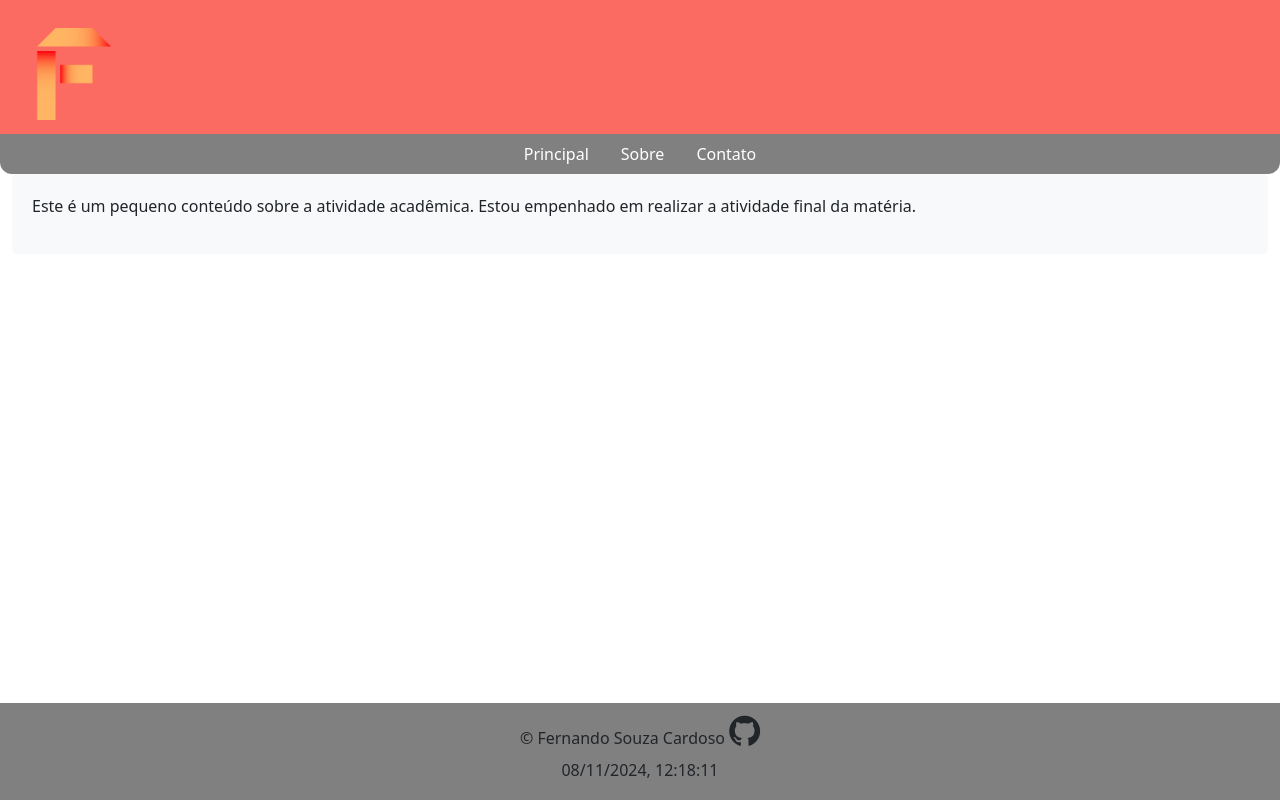
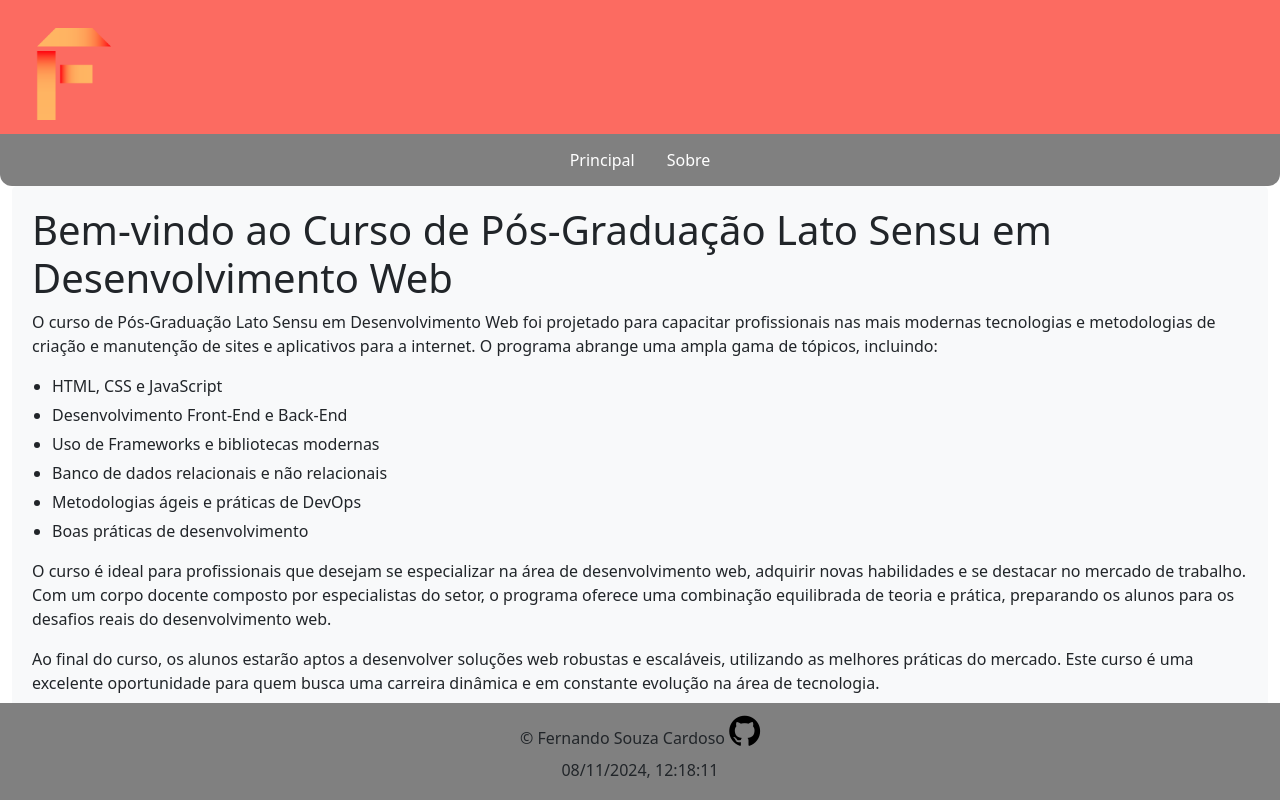
Before and after one commit to souzanandodev/projectperfil, a plain HTML site: page index.html in a window 1280 px wide. Drawn offline with nearby package versions, Linux system fonts and the light colour scheme.

Commit message:
Update Index, Sobre and Estilo

```diff
--- a/css/estilo.css
+++ b/css/estilo.css
@@ -16,10 +16,7 @@ nav {
     margin: 0;
     width: 100%;
 }
-nav .nav-link {
-    color: white !important;
-}
-ul {
+ul.nav {
     list-style-type: none;
     margin: 0;
     padding: 0;
@@ -27,18 +24,26 @@ ul {
     background-color: gray;
     border-radius: 0 0 12px 12px;
 }
-li {
+ul.custom-list {
+    list-style-type: disc;
+    margin-left: 20px;
+    padding-left: 0;
+}
+li.nav-item {
     float: left;
 }
-li a {
+li a.nav-link {
     display: block;
     color: white;
     text-align: center;
     padding: 14px 16px;
     text-decoration: none;
 }
-li a:hover {
+li a.nav-link:hover {
     background-color: #111;
+}
+li.custom-list-item {
+    margin: 5px 0;
 }
 .custom-section {
     padding: 20px;
--- a/index.html
+++ b/index.html
@@ -22,20 +22,37 @@
             <li class="nav-item">
                 <a class="nav-link" href="sobre.html">Sobre</a>
             </li>
-            <li class="nav-item">
-                <a class="nav-link" href="#contato">Contato</a>
-            </li>
         </ul>
     </nav>
     <div class="container-fluid">
         <main>
             <section class="custom-section">
-                <p>Este é um pequeno conteúdo sobre a atividade acadêmica. Estou empenhado em realizar a atividade final da matéria.</p>
+                <h1>Bem-vindo ao Curso de Pós-Graduação Lato Sensu em Desenvolvimento Web</h1>
+                <p>
+                    O curso de Pós-Graduação Lato Sensu em Desenvolvimento Web foi projetado para capacitar profissionais nas mais modernas tecnologias e metodologias de criação e manutenção de sites e aplicativos para a internet. O programa abrange uma ampla gama de tópicos, incluindo:
+                </p>
+                <ul class="custom-list">
+                    <li class="custom-list-item">HTML, CSS e JavaScript</li>
+                    <li class="custom-list-item">Desenvolvimento Front-End e Back-End</li>
+                    <li class="custom-list-item">Uso de Frameworks e bibliotecas modernas</li>
+                    <li class="custom-list-item">Banco de dados relacionais e não relacionais</li>
+                    <li class="custom-list-item">Metodologias ágeis e práticas de DevOps</li>
+                    <li class="custom-list-item">Boas práticas de desenvolvimento</li>
+                </ul>
+                <p>
+                    O curso é ideal para profissionais que desejam se especializar na área de desenvolvimento web, adquirir novas habilidades e se destacar no mercado de trabalho. Com um corpo docente composto por especialistas do setor, o programa oferece uma combinação equilibrada de teoria e prática, preparando os alunos para os desafios reais do desenvolvimento web.
+                </p>
+                <p>
+                    Ao final do curso, os alunos estarão aptos a desenvolver soluções web robustas e escaláveis, utilizando as melhores práticas do mercado. Este curso é uma excelente oportunidade para quem busca uma carreira dinâmica e em constante evolução na área de tecnologia.
+                </p>
             </section>
         </main>
     </div>
     <footer class="text-center mt-4">
-        &copy; Fernando Souza Cardoso <i class="fa fa-github" style="font-size:36px"></i>
+        &copy; Fernando Souza Cardoso
+        <a href="https://github.com/souzanandodev" target="_blank" style="color: black; text-decoration: none;">
+            <i class="fa fa-github" style="font-size:36px"></i>
+        </a>
         <div id="datetime" class="text-right p-2"></div>
     </footer>
     <script src="bootstrap/js/jquery.min.js"></script>
@@ -43,16 +60,16 @@
     <script src="bootstrap/js/bootstrap.min.js"></script>
     <script>
         // Função para exibir data e hora
-        function updateDateTime()
-        {
-            const now = new Date(); const datetimeElement = document.getElementById('datetime');
+        function updateDateTime() {
+            const now = new Date();
+            const datetimeElement = document.getElementById('datetime');
             datetimeElement.innerText = now.toLocaleString('pt-BR');
         }
 
         // Atualizar data e hora a cada segundo
         setInterval(updateDateTime, 1000);
 
-        // Chamada Inicial
+        // Chamada inicial
         updateDateTime();
     </script>
 </body>
```
Also changed, not shown: sobre.html (+4 -4 lines).
